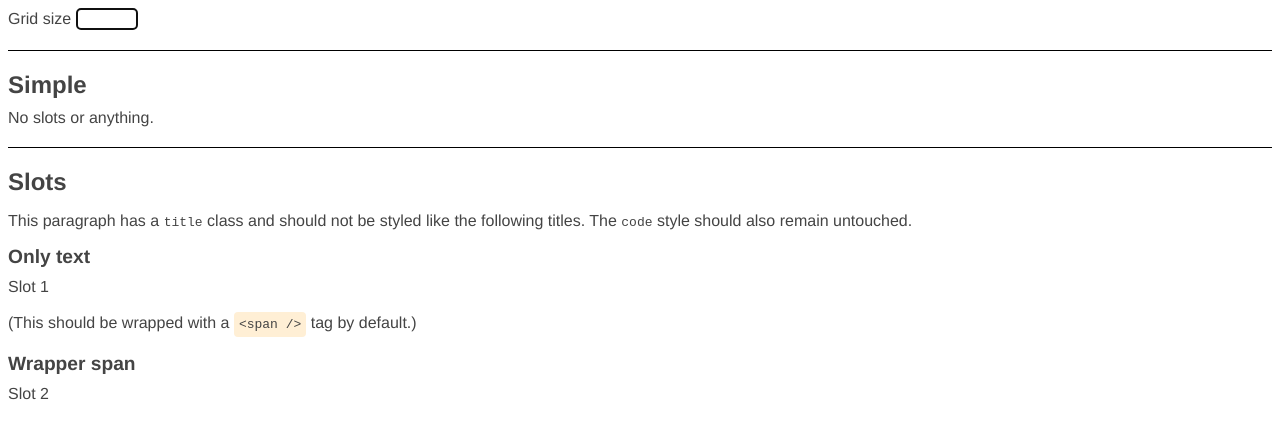
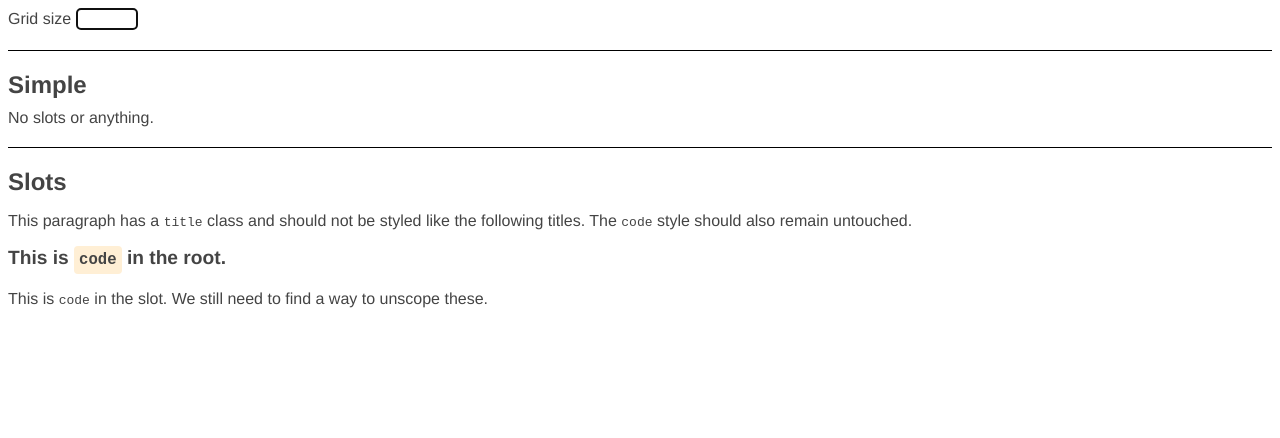
Before and after one commit to treshugart/react-shade, a Next.js app: page / in a window 1280 px wide. Shown: the top 438 px of the page. Built offline with nearby package versions, Linux system fonts and the light colour scheme.

Commit message:
Update styled api. Fix demo stuff to cover more cases.

```diff
--- a/pages/index.tsx
+++ b/pages/index.tsx
@@ -65,16 +65,14 @@ export default class App extends React.Component<Props, State> {
               }}
             </Style>
 
-            <div className="title">Only text</div>
-            <Slot>Slot 1</Slot>
-            <p>
-              (This should be wrapped with a <code>&lt;span /&gt;</code> tag by
-              default.)
+            <p className="title">
+              This is <code>code</code> in the root.
             </p>
-
-            <div className="title">Wrapper span</div>
             <Slot>
-              <span>Slot 2</span>
+              <p className="title">
+                This is <code>code</code> in the slot. We still need to find a
+                way to unscope these.
+              </p>
             </Slot>
           </Root>
         </Demo>
--- a/src/internal/types.ts
+++ b/src/internal/types.ts
@@ -6,7 +6,8 @@ declare global {
     }
     interface IntrinsicElements {
       slot: {
-        name: string;
+        children?: any;
+        name?: string;
       };
     }
   }
```
Also changed, not shown: 1 other file (tests, documents, lock files or other folders).
